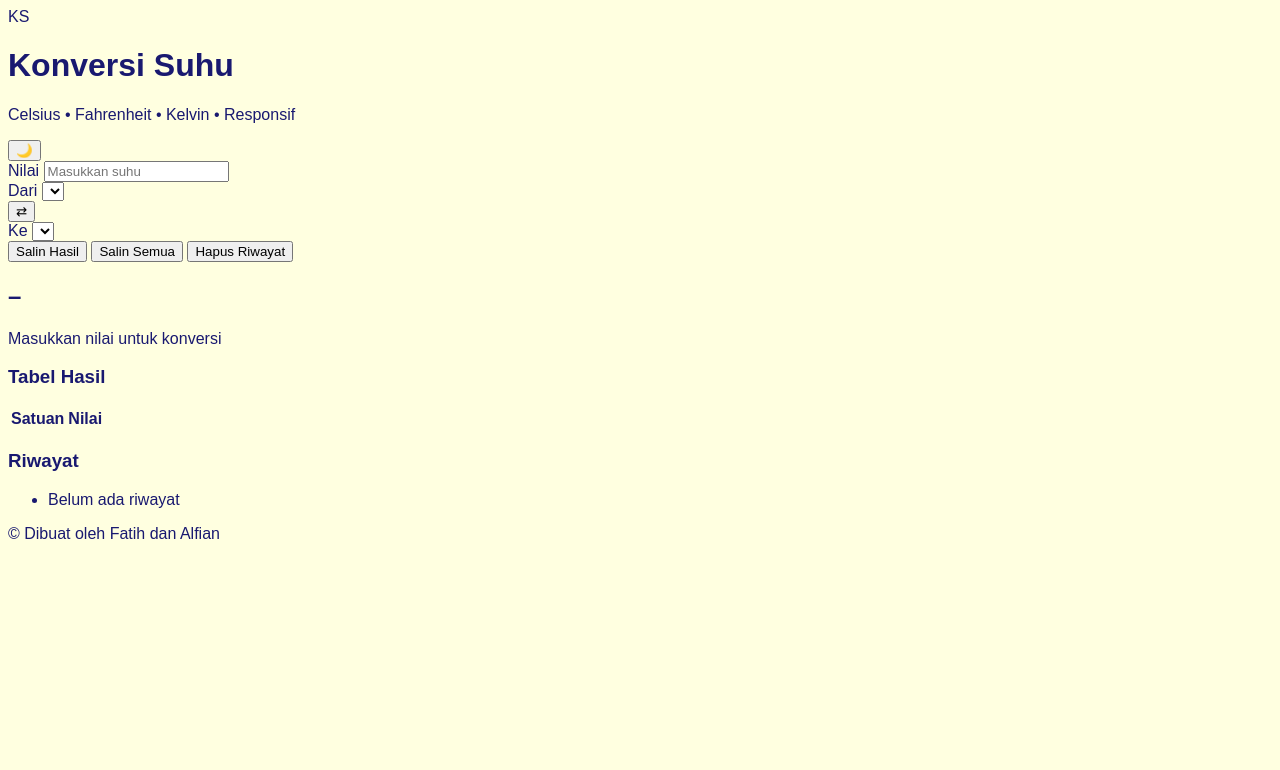
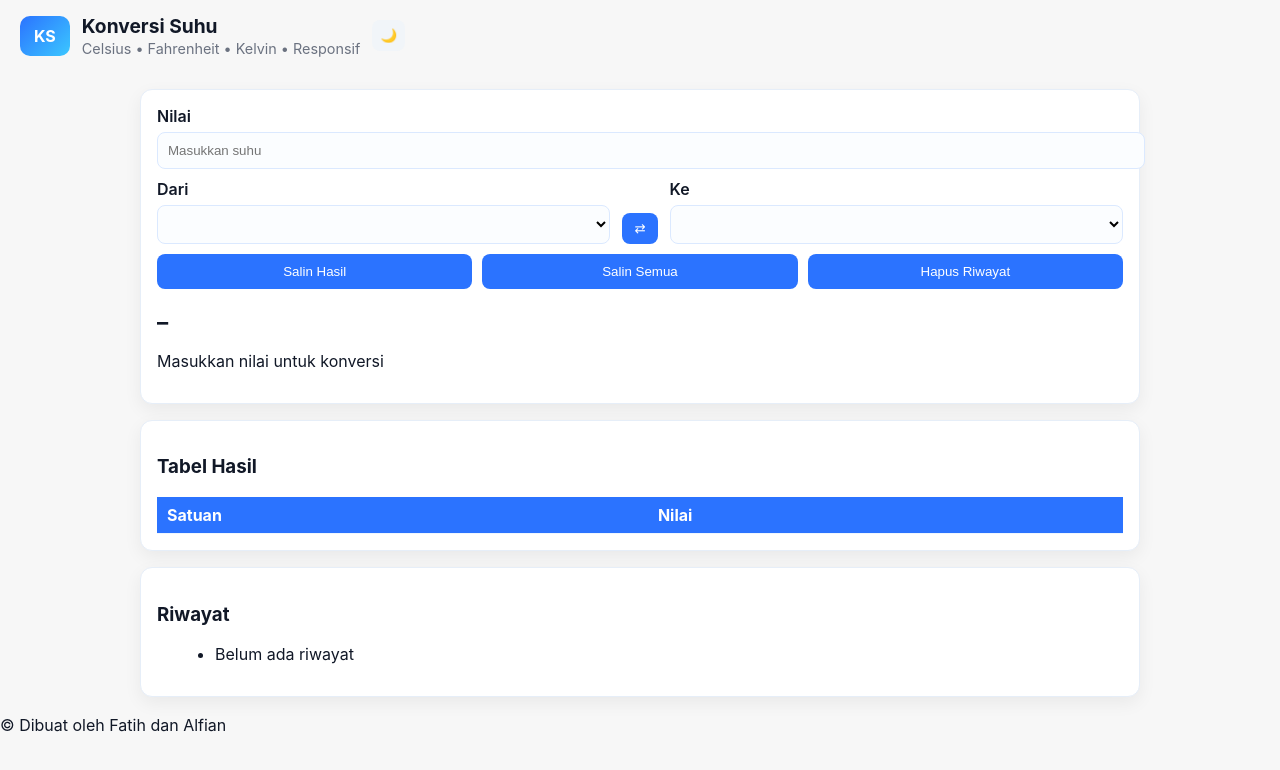
Before and after one commit to zhak11745-commits/portofolio, a plain HTML site: page index.html in a window 1280 px wide. Drawn offline with Linux system fonts and the light colour scheme.

Commit message:
Update style.css

```diff
--- a/style.css
+++ b/style.css
@@ -1,24 +1,46 @@
+:root {
+  --bg: #f7f7f7;
+  --text: #111827;
+  --card: #ffffff;
+  --accent: #2b73ff;
+  --border: #e6eef8;
+}
 body {
-   background-color: #FFFFE0; /* Warna kuning cerah */
-   font-family: Arial, sans-serif; /* Perbaikan: font-family: Arial, sans-serif; */
-   color: #191970;
+  margin:0; font-family:Inter,system-ui,Segoe UI,Roboto,Arial; background:var(--bg); color:var(--text);
+  transition: background .28s ease, color .28s ease;
 }
-.kartu-profil {
-    width: 300px; /* Perbaikan: 'widht' menjadi 'width' */
-    margin: 50px auto; /* 50px jarak atas/bawah, auto menengahkan kiri/kanan */
-    padding: 20px;
-    background-color: white;
-    border-radius: 15px; /* Membuat sudut menjadi melengkung */
+header{background:transparent;padding:14px 20px}
+.header-inner{display:flex;align-items:center;gap:12px}
+.logo{background:linear-gradient(135deg,var(--accent),#3bc7ff);color:#fff;padding:10px 14px;border-radius:10px;font-weight:700}
+.title-group h1{margin:0;font-size:1.2rem}
+.subtitle{margin:2px 0 0;color:#6b7280;font-size:0.9rem}
+.theme-btn{background:#f1f5f9;border:0;padding:8px;border-radius:8px;cursor:pointer}
+.container{max-width:1000px;margin:18px auto;padding:0 16px;display:grid;grid-template-columns:1fr;gap:16px}
+.card{background:var(--card);padding:16px;border-radius:12px;box-shadow:0 6px 18px rgba(12,12,20,0.06);border:1px solid var(--border)}
+label{display:block;font-weight:600;margin-bottom:6px}
+input, select{width:100%;padding:10px;border-radius:8px;border:1px solid #dbe9ff;background:#fbfdff}
+.selectors{display:flex;align-items:flex-end;gap:12px;margin:10px 0}
+.sel{flex:1}
+.swap-wrap{display:flex;align-items:center}
+#swap-btn{padding:8px 12px;border-radius:8px;background:var(--accent);color:#fff;border:0;cursor:pointer}
+.actions{display:flex;gap:10px;margin-bottom:12px;flex-wrap:wrap}
+.actions button{flex:1;min-width:120px;padding:10px;border-radius:8px;border:0;background:var(--accent);color:#fff;cursor:pointer}
+.result{margin-top:8px}
+.result h2{font-size:1.4rem;margin-bottom:6px}
+.table-container{overflow:auto}
+table{width:100%;border-collapse:collapse}
+th,td{padding:8px;border-bottom:1px solid #eef6ff;text-align:center}
+th{background:var(--accent);color:#fff;text-align:left;padding-left:10px}
+.copy-btn-small{padding:6px 8px;border-radius:6px;border:0;background:var(--accent);color:#fff;cursor:pointer}
+#history-list{margin-top:8px;list-style:disc;margin-left:18px}
 
-    /* Perbaikan: Mengubah 'text-align: justify;' menjadi 'text-align: center;' */
-    /* PROPERTI INI MENENGahkan FOTO, NAMA, DAN TEKS */
-    text-align: center;
-
-    /* Perbaikan: Menghilangkan satu angka 0 yang berlebihan pada rgba() */
-    box-shadow: 0 4px 8px rgba(0, 0, 0, 0.1);
+/* dark (v2-like) */
+body.dark-mode{
+  --bg:#0f1724; --text:#e6edf3; --card:#0b1220; --accent:#57a0ff; --border:#24303c;
+  background:var(--bg); color:var(--text);
 }
-.kartu-profil img {
-    width: 150px;
-    border-radius: 50%; /* Trik untuk membuat gambar persegi menjadi lingkaran sempurna */
-    /* TIDAK PERLU PROPERTI TAMBAHAN DI SINI, karena parent (.kartu-profil) sudah diatur text-align: center; */
-}
+body.dark-mode .card{background:var(--card); border-color:var(--border); box-shadow:0 10px 30px rgba(0,0,0,0.6)}
+body.dark-mode input, body.dark-mode select{background:#15181d;border:1px solid #30363d;color:var(--text)}
+body.dark-mode th{background:#238636}
+body.dark-mode .theme-btn{background:#15181d;color:var(--text)}
+@media (max-width:720px){ .selectors{flex-direction:column;align-items:stretch} .actions{flex-direction:column} }
```
